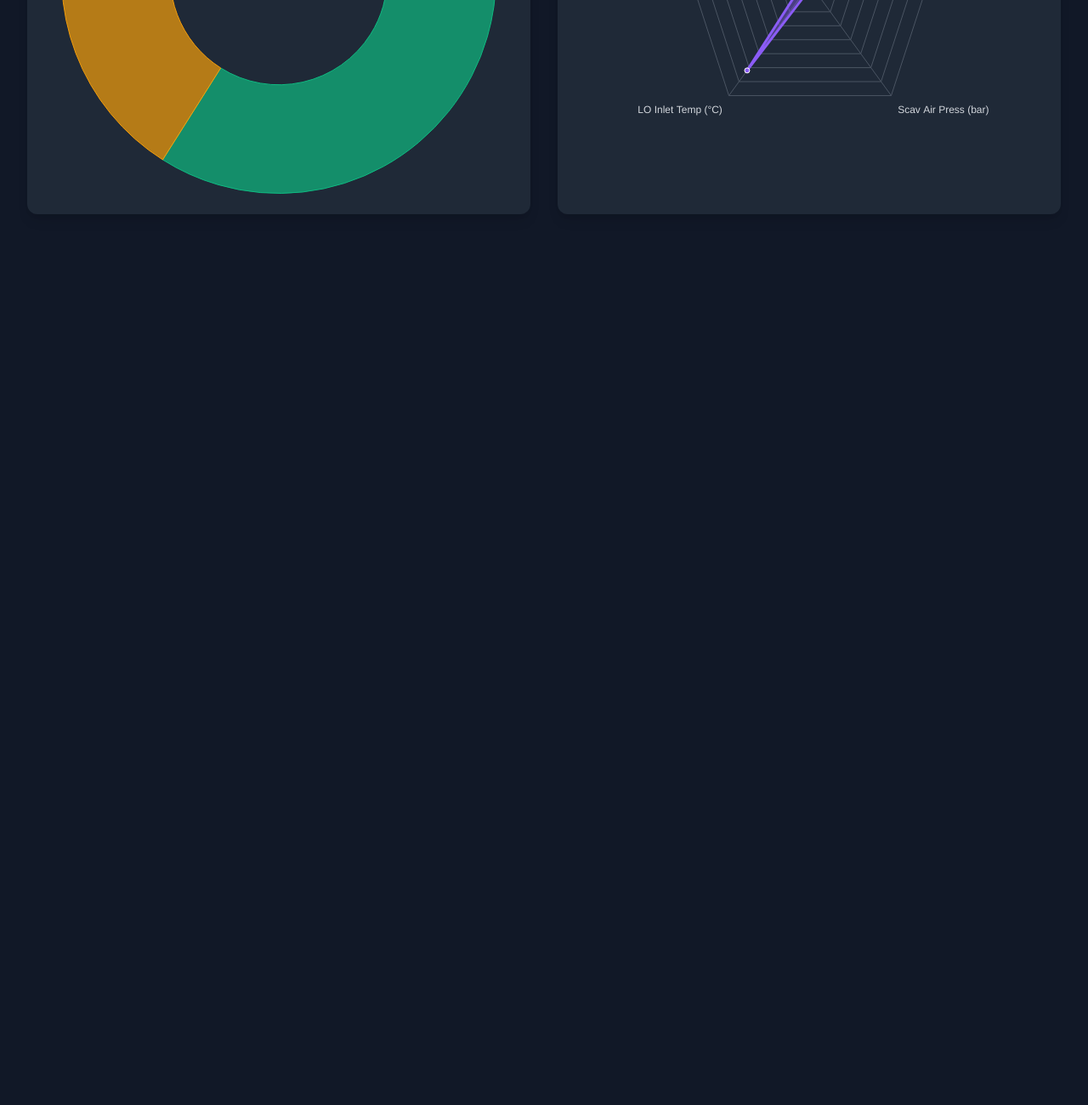
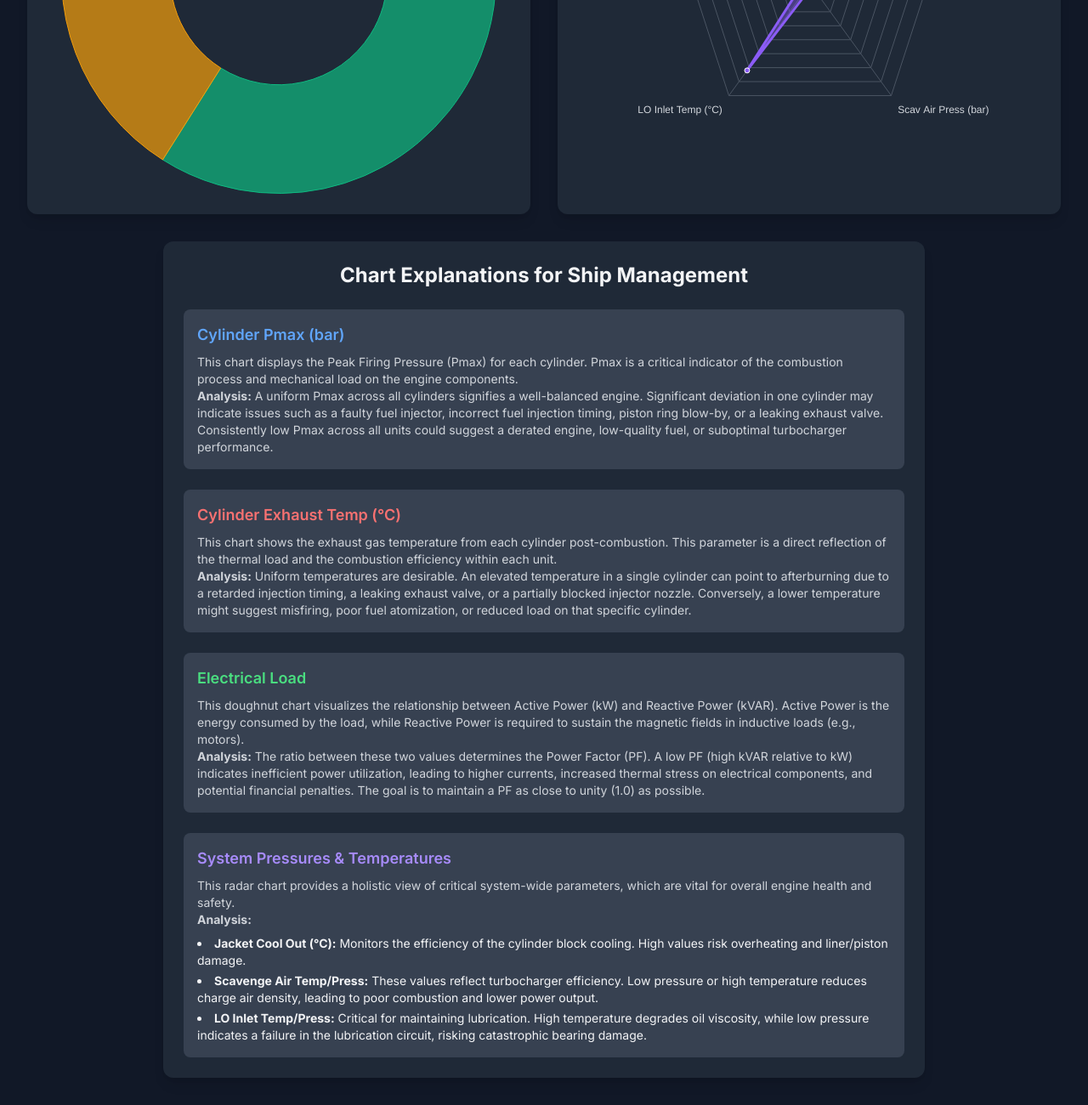
Before and after one commit to vr00n/sharav_MAEPerfStat, a plain HTML site: page index.html in a window 1280 px wide. Shown: the part 1378-2678 px from the top of the page at 85% size. Before the commit the page ends 1662 px from the top, so only its background shows below. Drawn offline with nearby package versions, Linux system fonts and the light colour scheme.

Commit message:
Update index.html

```diff
--- a/index.html
+++ b/index.html
@@ -117,6 +117,50 @@
                 <div class="chart-container">
                     <h3 class="text-lg font-semibold mb-4 text-center">System Pressures & Temperatures</h3>
                     <canvas id="systems-chart"></canvas>
+                </div>
+            </div>
+
+            <!-- About The Charts Section -->
+            <div id="about-section" class="max-w-4xl mx-auto bg-gray-800 p-6 rounded-xl shadow-lg mt-12">
+                <h2 class="text-2xl font-bold text-center mb-6">Chart Explanations for Ship Management</h2>
+                <div class="space-y-6">
+                    <!-- Pmax Chart Explanation -->
+                    <div class="p-4 bg-gray-700 rounded-lg">
+                        <h3 class="text-lg font-semibold text-blue-400 mb-2">Cylinder Pmax (bar)</h3>
+                        <p class="text-gray-300 text-sm">
+                            This chart displays the Peak Firing Pressure (Pmax) for each cylinder. Pmax is a critical indicator of the combustion process and mechanical load on the engine components.
+                            <br><strong>Analysis:</strong> A uniform Pmax across all cylinders signifies a well-balanced engine. Significant deviation in one cylinder may indicate issues such as a faulty fuel injector, incorrect fuel injection timing, piston ring blow-by, or a leaking exhaust valve. Consistently low Pmax across all units could suggest a derated engine, low-quality fuel, or suboptimal turbocharger performance.
+                        </p>
+                    </div>
+                    <!-- Exhaust Temp Chart Explanation -->
+                    <div class="p-4 bg-gray-700 rounded-lg">
+                        <h3 class="text-lg font-semibold text-red-400 mb-2">Cylinder Exhaust Temp (°C)</h3>
+                        <p class="text-gray-300 text-sm">
+                            This chart shows the exhaust gas temperature from each cylinder post-combustion. This parameter is a direct reflection of the thermal load and the combustion efficiency within each unit.
+                            <br><strong>Analysis:</strong> Uniform temperatures are desirable. An elevated temperature in a single cylinder can point to afterburning due to a retarded injection timing, a leaking exhaust valve, or a partially blocked injector nozzle. Conversely, a lower temperature might suggest misfiring, poor fuel atomization, or reduced load on that specific cylinder.
+                        </p>
+                    </div>
+                    <!-- Electrical Load Chart Explanation -->
+                    <div class="p-4 bg-gray-700 rounded-lg">
+                        <h3 class="text-lg font-semibold text-green-400 mb-2">Electrical Load</h3>
+                        <p class="text-gray-300 text-sm">
+                            This doughnut chart visualizes the relationship between Active Power (kW) and Reactive Power (kVAR). Active Power is the energy consumed by the load, while Reactive Power is required to sustain the magnetic fields in inductive loads (e.g., motors).
+                            <br><strong>Analysis:</strong> The ratio between these two values determines the Power Factor (PF). A low PF (high kVAR relative to kW) indicates inefficient power utilization, leading to higher currents, increased thermal stress on electrical components, and potential financial penalties. The goal is to maintain a PF as close to unity (1.0) as possible.
+                        </p>
+                    </div>
+                    <!-- Systems Chart Explanation -->
+                    <div class="p-4 bg-gray-700 rounded-lg">
+                        <h3 class="text-lg font-semibold text-violet-400 mb-2">System Pressures & Temperatures</h3>
+                        <p class="text-gray-300 text-sm">
+                            This radar chart provides a holistic view of critical system-wide parameters, which are vital for overall engine health and safety.
+                            <br><strong>Analysis:</strong>
+                            <ul class="list-disc list-inside mt-2 text-sm space-y-1">
+                                <li><strong>Jacket Cool Out (°C):</strong> Monitors the efficiency of the cylinder block cooling. High values risk overheating and liner/piston damage.</li>
+                                <li><strong>Scavenge Air Temp/Press:</strong> These values reflect turbocharger efficiency. Low pressure or high temperature reduces charge air density, leading to poor combustion and lower power output.</li>
+                                <li><strong>LO Inlet Temp/Press:</strong> Critical for maintaining lubrication. High temperature degrades oil viscosity, while low pressure indicates a failure in the lubrication circuit, risking catastrophic bearing damage.</li>
+                            </ul>
+                        </p>
+                    </div>
                 </div>
             </div>
         </div>
```
